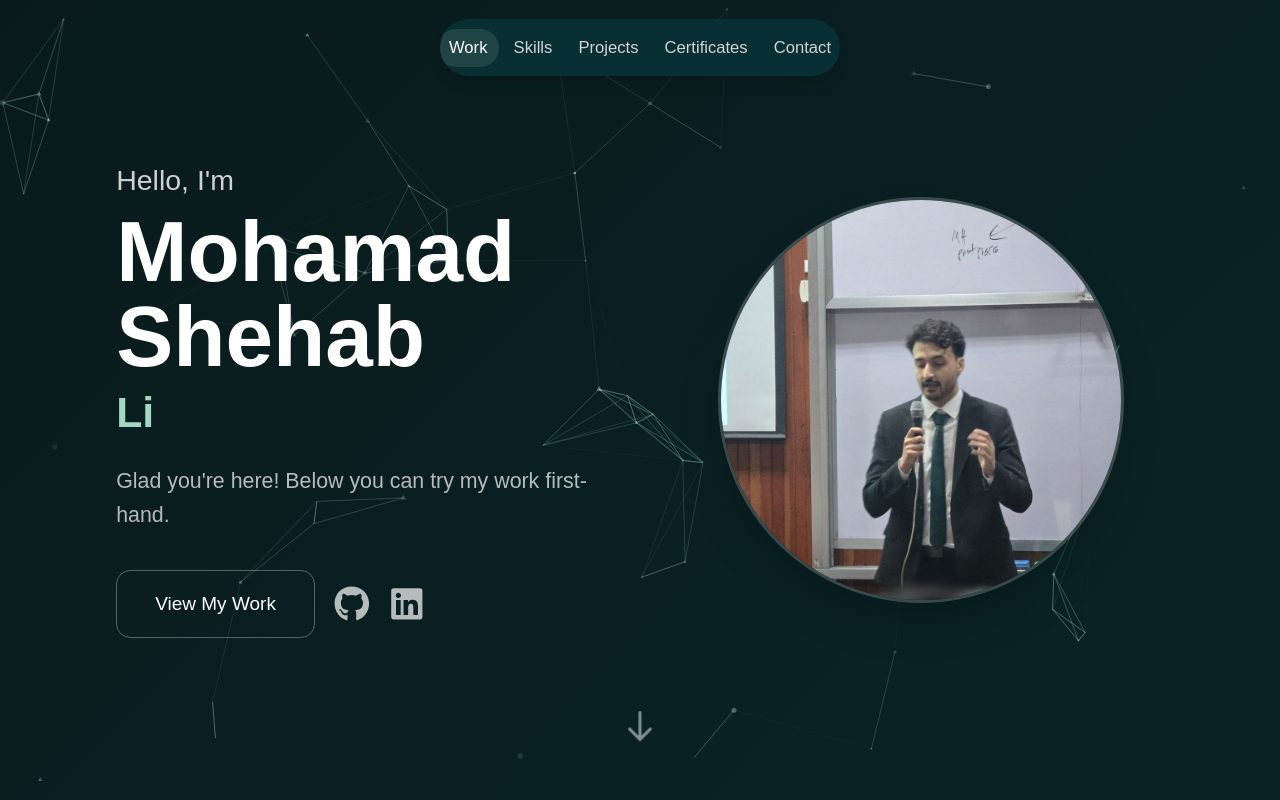
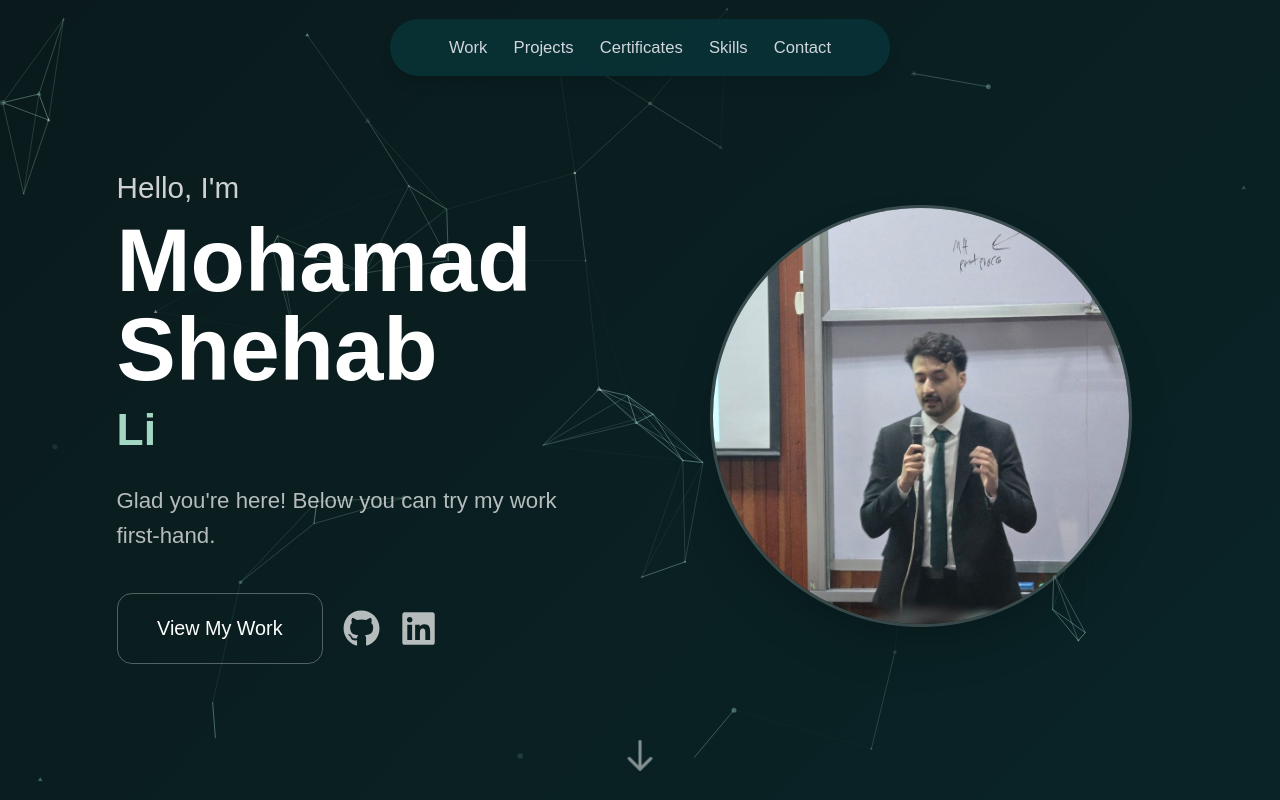
Before and after one commit to mohamadtshehab/portfolio, a Next.js app: page / in a window 1280 px wide. Shown: the top 800 px of the page. Built offline with nearby package versions, Linux system fonts and the light colour scheme; no server answers.

Commit message:
Update portfolio navigation and sizing

```diff
--- a/src/app/components/Header.tsx
+++ b/src/app/components/Header.tsx
@@ -48,6 +48,8 @@ export default function Header() {
   const [activeSection, setActiveSection] = useState("");
 
   useEffect(() => {
+    const topMargin = Math.round(window.innerHeight * 0.4);
+    const bottomMargin = Math.round(window.innerHeight * 0.5);
     const observer = new IntersectionObserver(
       (entries) => {
         entries.forEach((entry) => {
@@ -56,7 +58,7 @@ export default function Header() {
           }
         });
       },
-      { rootMargin: "-40% 0px -60% 0px" },
+      { rootMargin: `-${topMargin}px 0px -${bottomMargin}px 0px` },
     );
 
     document.querySelectorAll("section[id]").forEach((section) => {
@@ -67,9 +69,9 @@ export default function Header() {
 
   const navLinks = [
     { href: "#work-experience", label: "Work" },
-    { href: "#skills", label: "Skills" },
     { href: "#projects", label: "Projects" },
     { href: "#certificates", label: "Certificates" },
+    { href: "#skills", label: "Skills" },
     { href: "#contact", label: "Contact" },
   ];
 
@@ -90,7 +92,7 @@ export default function Header() {
         />
       ) : null}
 
-      <div className="relative z-[55] mx-auto mt-3 max-w-[min(400px,calc(100%-1.5rem))] px-0 sm:mt-4">
+      <div className="relative z-[55] mx-auto mt-3 max-w-[min(500px,calc(100%-1.5rem))] px-0 sm:mt-4">
         <div
           className="flex flex-col overflow-hidden rounded-2xl shadow-lg md:rounded-full md:px-1 md:py-0.5"
           style={{
@@ -131,7 +133,7 @@ export default function Header() {
                 className={`rounded-xl px-3 py-2.5 text-center text-sm font-medium transition-colors duration-300 md:rounded-full md:px-2.5 md:py-1.5 ${
                   activeSection === link.href.substring(1)
                     ? "bg-white/10 text-white"
-                    : "text-gray-300 hover:bg-white/5 hover:text-white md:hover:bg-transparent"
+                    : "text-gray-300 hover:bg-white/10 hover:text-white"
                 }`}
               >
                 {link.label}
--- a/src/app/components/Hero.tsx
+++ b/src/app/components/Hero.tsx
@@ -31,6 +31,7 @@ const Hero = () => {
   }, [advance]);
   return (
     <section
+      id="about"
       className="min-h-screen flex items-center justify-center text-white p-8 relative overflow-hidden"
     >
       <div className="container mx-auto flex flex-col md:flex-row items-center justify-center gap-16 relative z-10">
--- /dev/null
+++ b/src/app/components/PortfolioScale.tsx
@@ -0,0 +1,14 @@
+"use client";
+
+import { usePathname } from "next/navigation";
+import type { ReactNode } from "react";
+
+export default function PortfolioScale({ children }: { children: ReactNode }) {
+  const pathname = usePathname();
+
+  return (
+    <div className={pathname === "/" ? "portfolio-scale" : undefined}>
+      {children}
+    </div>
+  );
+}
--- a/src/app/globals.css
+++ b/src/app/globals.css
@@ -95,6 +95,9 @@ body {
   min-height: 100vh;
 }
 
+.portfolio-scale {
+  zoom: 1.04;
+}
 
 @keyframes sparkle {
   from { transform: translateX(0); }
--- a/src/app/layout.tsx
+++ b/src/app/layout.tsx
@@ -3,6 +3,7 @@ import type { Metadata } from "next";
 import "./globals.css";
 import Header from './components/Header';
 import ParticlesBackground from './components/ParticlesBackground';
+import PortfolioScale from './components/PortfolioScale';
 import { getSiteUrl } from '@/lib/siteUrl';
 
 const siteUrl = getSiteUrl();
@@ -51,7 +52,7 @@ export default function RootLayout({
         <ParticlesBackground />
 
         <Header />
-        {children}
+        <PortfolioScale>{children}</PortfolioScale>
       </body>
     </html>
   );
```
